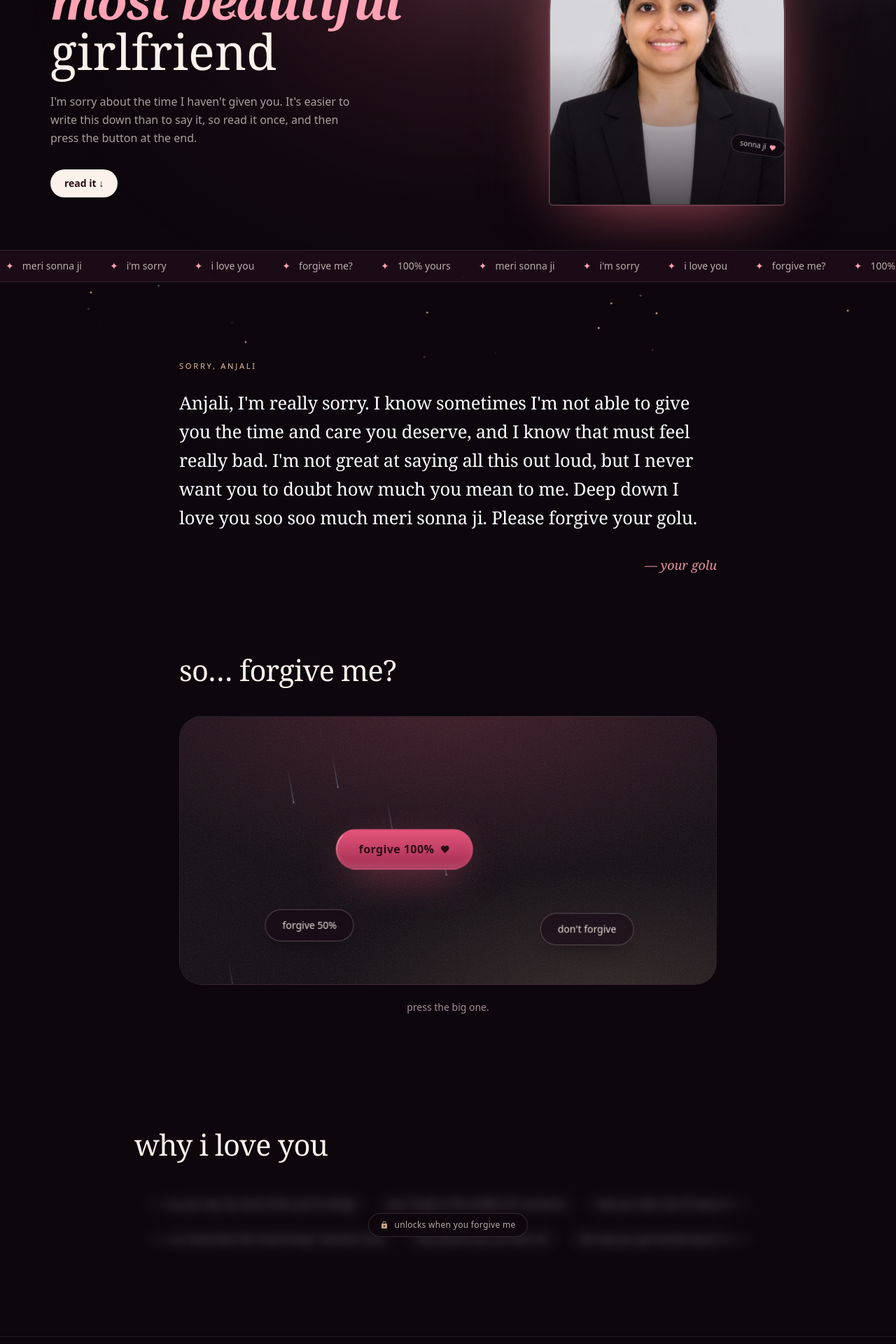
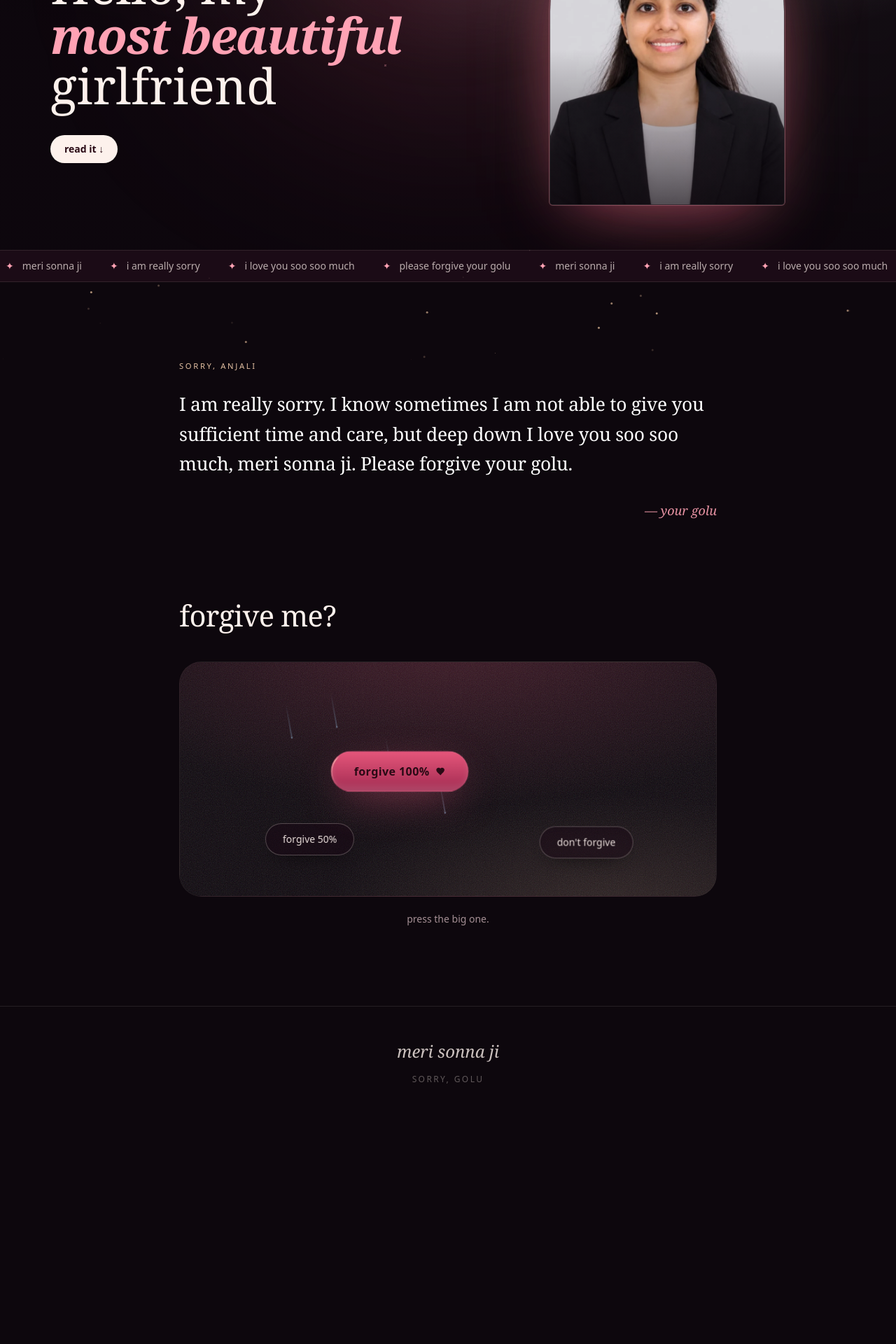
Before and after one commit to ayushshukla7777/sorry-anjali, a React (Vite) app: page / in a window 1280 px wide. Shown: the part 280-2200 px from the top of the page at 70% size. After the commit the page ends 1878 px from the top, so only its background shows below. Built offline with nearby package versions, Linux system fonts and the light colour scheme.

Commit message:
use his words only: original apology text, no invented sections

```diff
--- a/src/App.jsx
+++ b/src/App.jsx
@@ -2,7 +2,7 @@ import { useCallback, useEffect, useRef, useState } from "react"
 import confetti from "canvas-confetti"
 
 import { ForgiveArena } from "@/components/ForgiveArena"
-import { Heart, Lock } from "@/components/Icons"
+import { Heart } from "@/components/Icons"
 import { YayDialog } from "@/components/YayDialog"
 import { AnimatedShinyText } from "@/components/ui/animated-shiny-text"
 import { AuroraBackground } from "@/components/ui/aurora-background"
@@ -15,43 +15,13 @@ import { TextGenerateEffect } from "@/components/ui/text-generate-effect"
 
 const STRIP = [
   "meri sonna ji",
-  "i'm sorry",
-  "i love you",
-  "forgive me?",
-  "100% yours",
+  "i am really sorry",
+  "i love you soo soo much",
+  "please forgive your golu",
 ]
 
 const LETTER =
-  "Anjali, I'm really sorry. I know sometimes I'm not able to give you the time and care you deserve, and I know that must feel really bad. I'm not great at saying all this out loud, but I never want you to doubt how much you mean to me. Deep down I love you soo soo much meri sonna ji. Please forgive your golu."
-
-const REASONS = [
-  "the way you say my name when you're sleepy",
-  "your laugh in the middle of a sentence",
-  "how you take care of everyone and forget yourself",
-  "your terrible puns",
-  "how you remember the small things i mention once",
-  "how patient you are with me",
-  "the way you get excited about tiny things",
-  "your voice when you're telling me about your day",
-]
-
-function Gate({ open, children, label }) {
-  return (
-    <div className="relative">
-      <div className={open ? "locked-off" : "locked"} aria-hidden={!open}>
-        {children}
-      </div>
-      {!open && (
-        <div className="pointer-events-none absolute inset-0 z-10 flex items-start justify-center pt-10">
-          <span className="inline-flex items-center gap-2 rounded-full border border-cream/15 bg-night/70 px-4 py-2 text-xs tracking-wide text-cream/70 backdrop-blur-sm">
-            <Lock className="size-3 text-gold/80" />
-            {label}
-          </span>
-        </div>
-      )}
-    </div>
-  )
-}
+  "I am really sorry. I know sometimes I am not able to give you sufficient time and care, but deep down I love you soo soo much, meri sonna ji. Please forgive your golu."
 
 export default function App() {
   const confettiRef = useRef(null)
@@ -208,15 +178,8 @@ export default function App() {
                 </div>
               </BlurFade>
 
-              <BlurFade delay={0.3} direction="up">
-                <p className="mt-6 max-w-md text-[0.95rem] leading-relaxed text-cream/65 sm:text-base">
-                  I'm sorry about the time I haven't given you. It's easier to write this down
-                  than to say it, so read it once, and then press the button at the end.
-                </p>
-              </BlurFade>
-
-              <BlurFade delay={0.42} direction="up">
-                <div className="mt-8 flex flex-wrap items-center gap-4">
+              <BlurFade delay={0.35} direction="up">
+                <div className="mt-9 flex flex-wrap items-center gap-4">
                   <a
                     href="#letter"
                     className="rounded-full bg-cream px-5 py-2.5 text-sm font-semibold text-[#2a0a15] transition-transform hover:-translate-y-0.5"
@@ -241,11 +204,7 @@ export default function App() {
                   <div className="absolute inset-0 bg-gradient-to-t from-night/70 via-transparent to-transparent" />
                 </div>
                 <div className="animate-hover-heart absolute -top-2 -left-3 -rotate-6 rounded-full bg-rose px-3 py-1 text-[0.65rem] font-semibold text-[#3a0d1c] shadow-lg sm:-left-6">
-                  my favourite person
-                </div>
-                <div className="animate-hover-heart absolute right-0 bottom-16 inline-flex rotate-6 items-center gap-1 rounded-full border border-cream/20 bg-night/80 px-3 py-1 text-[0.65rem] text-cream/80 backdrop-blur-sm">
-                  sonna ji
-                  <Heart className="size-2.5 text-rose" />
+                  meri sonna ji
                 </div>
               </div>
             </BlurFade>
@@ -277,26 +236,25 @@ export default function App() {
               <TextGenerateEffect
                 words={LETTER}
                 className="mt-6"
-                textClassName="font-display font-normal text-[1.32rem] leading-[1.65] tracking-[-0.01em] text-cream/90 sm:text-[1.6rem] sm:leading-[1.6]"
+                textClassName="font-display font-normal text-[1.34rem] leading-[1.65] tracking-[-0.01em] text-cream/90 sm:text-[1.65rem] sm:leading-[1.6]"
                 duration={0.45}
-                staggerDelay={0.03}
+                staggerDelay={0.035}
               />
             </BlurFade>
 
             <BlurFade inView delay={0.2} direction="up">
               <p className="hand mt-8 text-right text-lg text-rose/90">— your golu</p>
             </BlurFade>
-
           </div>
         </div>
       </section>
 
       {/* ───────────────────────── the question ───────────────────────── */}
-      <section id="forgive" className="relative z-10 pb-24 sm:pb-32">
+      <section id="forgive" className="relative z-10 pb-16 sm:pb-20">
         <div className="shell">
           <div className="mx-auto max-w-3xl">
             <BlurFade inView direction="up">
-              <h2 className="text-3xl sm:text-[2.6rem]">so… forgive me?</h2>
+              <h2 className="text-3xl sm:text-[2.6rem]">forgive me?</h2>
             </BlurFade>
 
             <div className="mt-10">
@@ -304,9 +262,7 @@ export default function App() {
                 <div className="paper rounded-[2rem] p-8 text-center">
                   <Heart className="mx-auto size-9 text-rose" />
                   <h3 className="mt-3 text-2xl">you already forgave me</h3>
-                  <p className="mx-auto mt-2 max-w-sm text-sm text-cream/60">
-                    Thank you, sonna ji.
-                  </p>
+                  <p className="mx-auto mt-2 max-w-sm text-sm text-cream/60">Thank you, sonna ji.</p>
                   <button
                     type="button"
                     onClick={() => setDialog(true)}
@@ -319,43 +275,6 @@ export default function App() {
                 <ForgiveArena forgiven={forgiven} onForgive={onForgive} />
               )}
             </div>
-
-          </div>
-        </div>
-      </section>
-
-      {/* ───────────────────────── reasons (unlocks) ───────────────────────── */}
-      <section id="reasons" className="relative z-10 scroll-mt-20 pb-24 sm:pb-28">
-        <div className="shell">
-          <div className="mx-auto max-w-4xl">
-            <BlurFade inView direction="up">
-              <h2 className="text-3xl sm:text-[2.6rem]">why i love you</h2>
-            </BlurFade>
-
-            <Gate open={forgiven} label="unlocks when you forgive me">
-              <div className="relative mt-8 flex flex-col gap-3 overflow-hidden py-2 [mask-image:linear-gradient(to_right,transparent,black_8%,black_92%,transparent)]">
-                <Marquee reverse pauseOnHover className="[--duration:34s] [--gap:0.75rem] p-0">
-                  {REASONS.slice(0, 4).map((r) => (
-                    <span
-                      key={r}
-                      className="rounded-full border border-cream/12 bg-cream/[0.04] px-4 py-2 text-sm whitespace-nowrap text-cream/75"
-                    >
-                      {r}
-                    </span>
-                  ))}
-                </Marquee>
-                <Marquee pauseOnHover className="[--duration:38s] [--gap:0.75rem] p-0">
-                  {REASONS.slice(4).map((r) => (
-                    <span
-                      key={r}
-                      className="rounded-full border border-cream/12 bg-cream/[0.04] px-4 py-2 text-sm whitespace-nowrap text-cream/75"
-                    >
-                      {r}
-                    </span>
-                  ))}
-                </Marquee>
-              </div>
-            </Gate>
           </div>
         </div>
       </section>
@@ -363,7 +282,7 @@ export default function App() {
       {/* ───────────────────────── footer ───────────────────────── */}
       <footer className="relative z-10 border-t border-cream/10 py-12">
         <div className="shell flex flex-col items-center gap-4 text-center">
-          <p className="hand text-2xl text-cream/80">for anjali, always.</p>
+          <p className="hand text-2xl text-cream/80">meri sonna ji</p>
           <p className="text-xs tracking-[0.2em] text-cream/35 uppercase">sorry, golu</p>
           {forgiven && (
             <button
--- a/src/components/ForgiveArena.jsx
+++ b/src/components/ForgiveArena.jsx
@@ -46,10 +46,10 @@ export function ForgiveArena({ forgiven, onForgive }) {
       const kind = el.dataset.drift
       const home =
         kind === "full"
-          ? { x: a.width * 0.5, y: a.height * 0.42 }
+          ? { x: a.width * 0.5, y: a.height * 0.38 }
           : kind === "half"
-            ? { x: a.width * 0.24, y: a.height * 0.8 }
-            : { x: a.width * 0.76, y: a.height * 0.8 }
+            ? { x: a.width * 0.24, y: a.height * 0.78 }
+            : { x: a.width * 0.76, y: a.height * 0.78 }
       return {
         el,
         kind,
@@ -91,7 +91,7 @@ export function ForgiveArena({ forgiven, onForgive }) {
           const ampY = Math.min(a.height * 0.1, 26)
           const drift = reduce ? 0 : 1
           it.x = a.width * 0.5 + Math.sin(t * 0.42 + it.phase) * ampX * drift
-          it.y = a.height * 0.44 + Math.cos(t * 0.61 + it.phase) * ampY * drift
+          it.y = a.height * 0.4 + Math.cos(t * 0.61 + it.phase) * ampY * drift
           it.scale = (reduce ? 1 : grow) * (1 + Math.sin(t * 1.6) * 0.012)
         } else {
           const px = pointer.current.x
@@ -185,7 +185,7 @@ export function ForgiveArena({ forgiven, onForgive }) {
     <div className="relative">
       <div
         ref={arenaRef}
-        className="grain relative h-[26rem] w-full overflow-hidden rounded-[2rem] border border-cream/10 bg-[radial-gradient(120%_120%_at_50%_-10%,rgba(228,85,122,0.22),transparent_60%),radial-gradient(90%_90%_at_80%_110%,rgba(244,201,164,0.14),transparent_60%)] sm:h-[24rem]"
+        className="grain relative h-[22rem] w-full overflow-hidden rounded-[2rem] border border-cream/10 bg-[radial-gradient(120%_120%_at_50%_-10%,rgba(228,85,122,0.22),transparent_60%),radial-gradient(90%_90%_at_80%_110%,rgba(244,201,164,0.14),transparent_60%)] sm:h-[21rem]"
       >
         <Meteors number={12} className="opacity-40" />
 
--- a/src/components/YayDialog.jsx
+++ b/src/components/YayDialog.jsx
@@ -7,14 +7,8 @@ const ITEMS = [
   {
     id: "letter",
     kicker: "01",
-    label: "read the letter again",
-    hint: "what i wanted to say",
-  },
-  {
-    id: "reasons",
-    kicker: "02",
-    label: "why i love you",
-    hint: "a few of the reasons",
+    label: "read it again",
+    hint: "the sorry, one more time",
   },
 ]
 
@@ -34,19 +28,26 @@ export function YayDialog({ open, onClose, onPoppers, onJump }) {
   return (
     <AnimatePresence>
       {open && (
+        <div key="yay">
+          {/* dim + blur the page, but stay under the confetti canvas (z-80) */}
           <motion.div
-          className="fixed inset-0 z-[70] flex items-end justify-center sm:items-center sm:p-6"
+            className="fixed inset-0 z-[70] bg-night/85 backdrop-blur-md"
             initial={{ opacity: 0 }}
             animate={{ opacity: 1 }}
             exit={{ opacity: 0 }}
             transition={{ duration: 0.3 }}
-        >
-          <div
-            className="absolute inset-0 bg-night/85 backdrop-blur-md"
             onClick={onClose}
             aria-hidden="true"
           />
 
+          {/* the card sits above the confetti, so poppers never cover the text */}
+          <motion.div
+            className="pointer-events-none fixed inset-0 z-[90] flex items-end justify-center sm:items-center sm:p-6"
+            initial={{ opacity: 0 }}
+            animate={{ opacity: 1 }}
+            exit={{ opacity: 0 }}
+            transition={{ duration: 0.25 }}
+          >
             <motion.div
               role="dialog"
               aria-modal="true"
@@ -55,18 +56,17 @@ export function YayDialog({ open, onClose, onPoppers, onJump }) {
               animate={{ y: 0, opacity: 1, scale: 1, filter: "blur(0px)" }}
               exit={{ y: 30, opacity: 0, scale: 0.98, filter: "blur(8px)" }}
               transition={{ type: "spring", stiffness: 220, damping: 24 }}
-            className="relative max-h-[92svh] w-full max-w-xl overflow-y-auto rounded-t-[2rem] border border-cream/12 bg-plum/95 p-6 shadow-[0_-30px_120px_-40px_rgba(228,85,122,0.7)] sm:rounded-[2rem] sm:p-8"
+              className="pointer-events-auto relative max-h-[92svh] w-full max-w-xl overflow-y-auto rounded-t-[2rem] border border-cream/12 bg-[#1a0d16]/[0.97] p-6 shadow-[0_-30px_120px_-40px_rgba(228,85,122,0.7)] sm:rounded-[2rem] sm:p-8"
             >
               <div className="pointer-events-none absolute -top-24 left-1/2 h-48 w-48 -translate-x-1/2 rounded-full bg-rosedeep/40 blur-3xl" />
 
               <div className="relative">
-              <p className="eyebrow">status update</p>
-              <h2 id="yay-title" className="mt-2 text-4xl leading-[1.05] sm:text-5xl">
+                <h2 id="yay-title" className="text-4xl leading-[1.05] sm:text-5xl">
                   yay{" "}
                   <Heart className="inline size-7 align-baseline text-rose sm:size-8" />
                 </h2>
                 <p className="mt-3 max-w-md text-sm leading-relaxed text-cream/70">
-                Thank you, meri sonna ji. Pick anything from the menu, or just close this.
+                  Thank you, meri sonna ji.
                 </p>
 
                 <div className="mt-6 space-y-2">
@@ -95,13 +95,11 @@ export function YayDialog({ open, onClose, onPoppers, onJump }) {
                     onClick={onPoppers}
                     className="group flex w-full cursor-pointer items-center gap-4 rounded-2xl border border-rose/25 bg-rose/[0.08] px-4 py-3.5 text-left transition-all hover:border-rose/60 hover:bg-rose/[0.14]"
                   >
-                  <span className="text-[0.65rem] tracking-[0.2em] text-gold/70">03</span>
+                    <span className="text-[0.65rem] tracking-[0.2em] text-gold/70">02</span>
                     <span className="flex-1">
-                    <span className="block text-sm font-medium text-cream">
-                      one more round of poppers
-                    </span>
+                      <span className="block text-sm font-medium text-cream">poppers again</span>
                       <span className="flex items-center gap-1 text-xs text-cream/45">
-                      for good measure
+                        because it's nice
                         <Heart className="size-2.5 text-rose" />
                       </span>
                     </span>
@@ -112,7 +110,7 @@ export function YayDialog({ open, onClose, onPoppers, onJump }) {
                 </div>
 
                 <div className="mt-6 flex items-center justify-between gap-4 border-t border-cream/10 pt-4">
-                <p className="hand text-sm text-cream/55">i meant all of it.</p>
+                  <p className="hand text-sm text-cream/55">meri sonna ji</p>
                   <button
                     type="button"
                     onClick={onClose}
@@ -124,6 +122,7 @@ export function YayDialog({ open, onClose, onPoppers, onJump }) {
               </div>
             </motion.div>
           </motion.div>
+        </div>
       )}
     </AnimatePresence>
   )
```
Also changed, not shown: 1 other file (tests, documents, lock files or other folders). Lines whose indentation alone changed are shown as unchanged.
